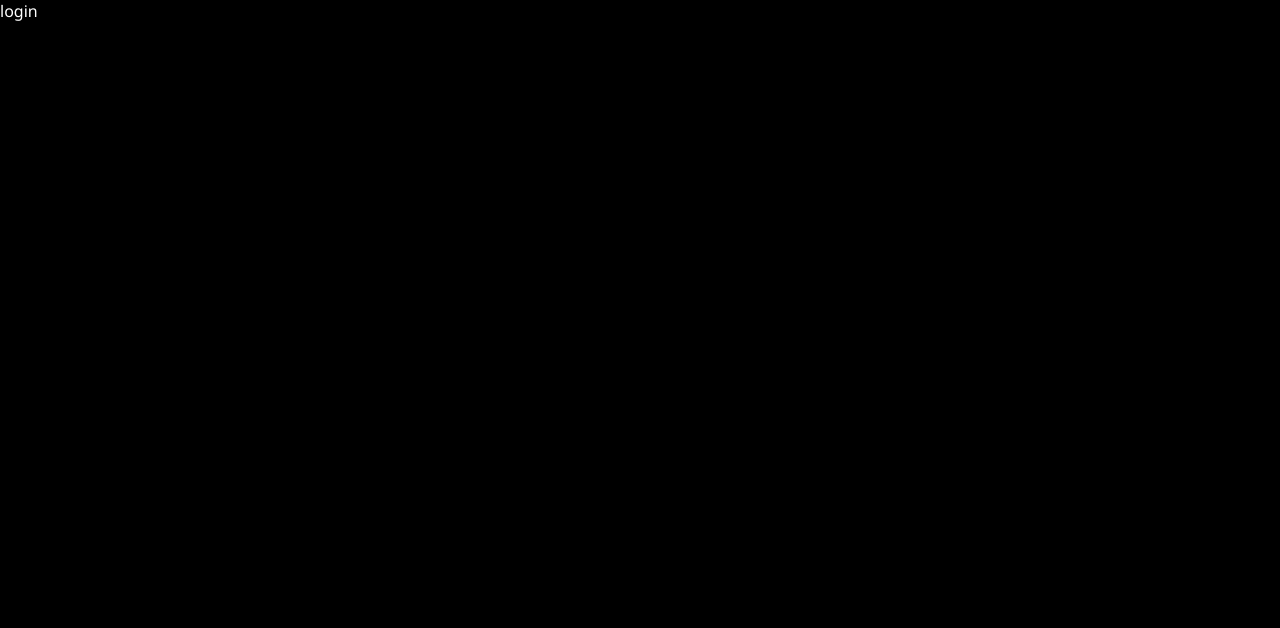
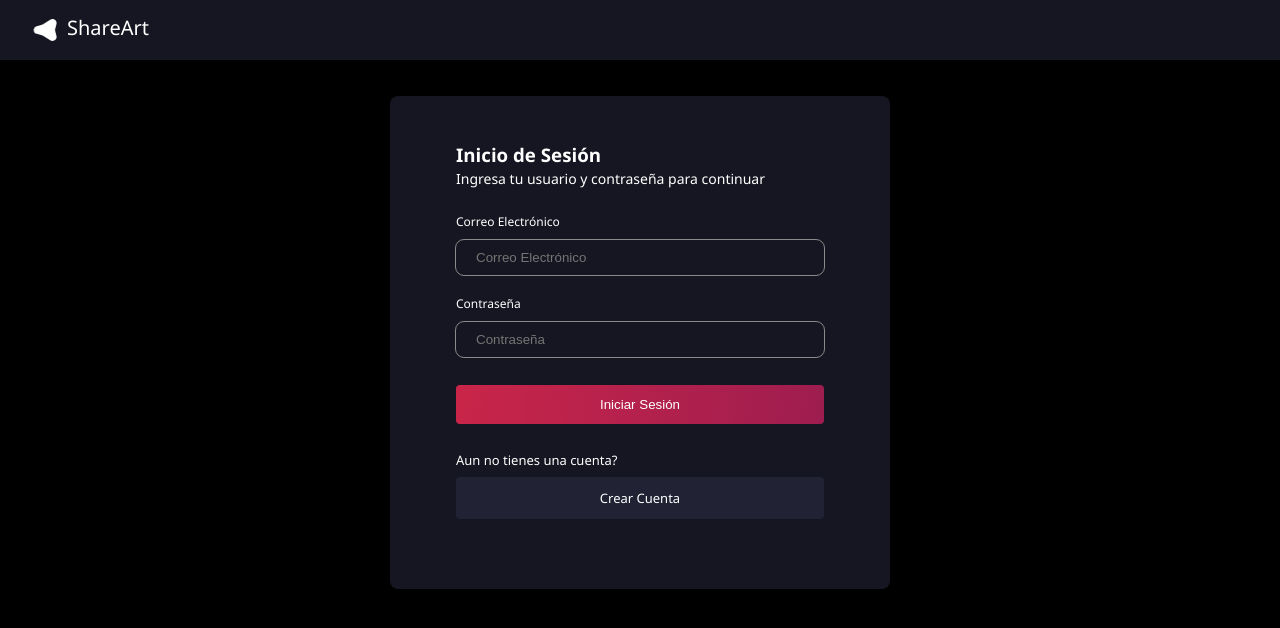
Before and after one commit to WebDev-UPQROO/Share-Art, a React (Create React App) app: page /auth/login in a window 1280 px wide. Shown: the top 628 px of the page. Built offline with nearby package versions, Linux system fonts and the light colour scheme.

Commit message:
feat (auth): Login and Register views added

```diff
--- /dev/null
+++ b/src/components/ui/AuthNavBar.jsx
@@ -0,0 +1,16 @@
+import React from 'react'
+import { Link } from 'react-router-dom';
+import { routes } from '../../routes/routes';
+
+export const AuthNavBar = () => {
+    return (
+        <div className="navbar">
+            <div className="navbar__left" >
+                <Link to={routes.login} className="btn btn-animation text-none">
+                    <img src="/assets/icons/logo.png" alt="logo" className="mr-1" />
+                    <span>ShareArt</span>
+                </Link>
+            </div>
+        </div>
+    )
+}
--- a/src/components/views/LoginView.jsx
+++ b/src/components/views/LoginView.jsx
@@ -1,9 +1,55 @@
 import React from 'react'
+import { Link } from 'react-router-dom'
+import { routes } from '../../routes/routes'
 
 export const LoginView = () => {
     return (
-        <div>
-            login
+        <div className="login">
+
+            <div className="login__container">
+                <div>
+                    <div>
+                        <h3>Inicio de Sesión</h3>
+                        <span className="text-sm">Ingresa tu usuario y contraseña para continuar</span>
+                    </div>
+                </div>
+                <div className="mt-3">
+                    <div className="form-item full">
+                        <label htmlFor="email">Correo Electrónico</label>
+                        <input
+                            id="email"
+                            type="text"
+                            placeholder="Correo Electrónico"
+                            className="form-input input"
+                        />
+                    </div>
+
+                    <div className="form-item full mb-1">
+                        <label htmlFor="password">Contraseña</label>
+                        <input
+                            id="password"
+                            type="text"
+                            placeholder="Contraseña"
+                            className="form-input input"
+                        />
+                    </div>
+
+                    <div className="mb-3">
+                        <button className="btn btn-animation btn-primary w-100 mb-3">
+                            Iniciar Sesión
+                        </button>
+
+                        <span className="text-xs d-in-block mb-1">Aun no tienes una cuenta?</span>
+
+                        <Link
+                            to={routes.register}
+                            className="btn btn-animation btn-secondary w-100 text-xs text-none">
+                            Crear Cuenta
+                        </Link>
+                    </div>
+                </div>
+            </div>
+
         </div>
     )
 }
--- a/src/components/views/RegisterView.jsx
+++ b/src/components/views/RegisterView.jsx
@@ -1,9 +1,76 @@
 import React from 'react'
+import { Link } from 'react-router-dom'
+import { routes } from '../../routes/routes'
 
 export const RegisterView = () => {
     return (
         <div>
-            register
+            <div className="login">
+
+                <div className="login__container">
+                    <div>
+                        <div>
+                            <h3>Unete a ShareArt hoy mismo</h3>
+                            <span className="text-sm">Crear una nueva cuenta</span>
+                        </div>
+                    </div>
+                    <div className="mt-3">
+                        <div className="form-item full">
+                            <label htmlFor="name">Nombre Completo</label>
+                            <input
+                                id="name"
+                                type="text"
+                                placeholder="Nombre Completo"
+                                className="form-input input"
+                            />
+                        </div>
+
+                        <div className="form-item full">
+                            <label htmlFor="username">Nombre de Usuario</label>
+                            <input
+                                id="username"
+                                type="text"
+                                placeholder="Nombre de Usuario"
+                                className="form-input input"
+                            />
+                        </div>
+
+                        <div className="form-item full">
+                            <label htmlFor="email">Correo Electrónico</label>
+                            <input
+                                id="email"
+                                type="email"
+                                placeholder="Correo Electrónico"
+                                className="form-input input"
+                            />
+                        </div>
+
+                        <div className="form-item full mb-1">
+                            <label htmlFor="password">Contraseña</label>
+                            <input
+                                id="password"
+                                type="text"
+                                placeholder="Contraseña"
+                                className="form-input input"
+                            />
+                        </div>
+
+                        <div>
+                            <button className="btn btn-animation btn-primary w-100 mb-3 text-xs text-none">
+                                Crear cuenta
+                            </button>
+
+                            <span className="text-xs d-in-block mb-1">Ya tienes una cuenta?</span>
+                            <Link
+                                to={routes.login}
+                                className="btn btn-animation btn-secondary w-100 text-xs text-none">
+                                Iniciar Sesión
+                            </Link>
+                        </div>
+                    </div>
+                </div>
+
+            </div>
         </div>
     )
 }
--- a/src/routes/AppRouter.jsx
+++ b/src/routes/AppRouter.jsx
@@ -16,6 +16,7 @@ import { PublicRoute } from './PublicRoute';
 import { ShareArtContext } from '../ShareArtContext';
 import { LoginView } from '../components/views/LoginView';
 import { RegisterView } from '../components/views/RegisterView';
+import { AuthNavBar } from '../components/ui/AuthNavBar';
 
 export const AppRouter = () => {
     const { user } = useContext(ShareArtContext);
@@ -26,11 +27,14 @@ export const AppRouter = () => {
             <div>
                 <Switch>
                     <Route path="/auth">
-                        <Switch>
-                            <Route path={routes.login} component={LoginView} />
-                            <Route path={routes.register} component={RegisterView} />
-                            <Redirect to={routes.login} />
-                        </Switch>
+                        <AuthNavBar />
+                        <div className="layout">
+                            <Switch>
+                                <Route path={routes.login} component={LoginView} />
+                                <Route path={routes.register} component={RegisterView} />
+                                <Redirect to={routes.login} />
+                            </Switch>
+                        </div>
                     </Route>
 
                     <Route path="/app">
--- a/src/styles/components/_modal.scss
+++ /dev/null
@@ -1,53 +0,0 @@
-.modal {
-  position: fixed;
-  left: 0;
-  right: 0;
-  top: 0;
-  bottom: 0;
-  background: rgba($base, 0.5);
-  z-index: 20;
-
-  display: flex;
-  justify-content: center;
-  align-items: center;
-
-  animation: fadeIn;
-  animation-duration: 0.2s;
-
-  .modal-dialog {
-    box-shadow: 0px 4px 10px 0px $base;
-    background-color: $background;
-    border-radius: $defRadius;
-    padding: $defMargin + 3rem $defMargin + 5rem;
-
-    animation: fadeInDown;
-    animation-duration: 0.2s;
-
-    &.max-width {
-      width: 100%;
-    }
-
-    &.xs {
-      max-width: 30rem;
-    }
-
-    &.md {
-      max-width: 50rem;
-    }
-
-    &.lg {
-      max-width: 80rem;
-    }
-
-    .modal-header {
-      display: flex;
-      align-items: flex-start;
-      justify-content: space-between;
-
-      .close {
-        font-size: $fontSize + 1rem;
-        margin: 0;
-      }
-    }
-  }
-}
--- a/src/styles/components/_navbar.scss
+++ b/src/styles/components/_navbar.scss
@@ -10,6 +10,7 @@
   user-select: none;
   animation: fadeIn;
   animation-duration: $animationDuration;
+  box-shadow: 0px 0px 10px 5px $base;
 
   display: flex;
   justify-content: space-between;
--- a/src/styles/styles.scss
+++ b/src/styles/styles.scss
@@ -18,7 +18,6 @@
 @import 'components/profile';
 @import 'components/cardgroup';
 @import 'components/cardcategory';
-@import 'components/modal';
 
 // Layouts
 @import 'layouts/layout';
--- a/src/styles/utilities/_utilities.scss
+++ b/src/styles/utilities/_utilities.scss
@@ -2,6 +2,9 @@
   text-decoration: none;
 }
 
+.text-xs {
+  font-size: $fontSize - 0.3rem;
+}
 .text-sm {
   font-size: $fontSize - 0.2rem;
 }
--- a/src/styles/views/_login.scss
+++ b/src/styles/views/_login.scss
@@ -0,0 +1,20 @@
+.login {
+  display: flex;
+  justify-content: center;
+
+  animation: fadeIn;
+  animation-duration: 0.3s;
+
+  .login__container {
+    background-color: $background;
+    border-radius: $defRadius;
+    padding: $defMargin;
+    width: 100%;
+    max-width: 50rem;
+
+    @media (min-width: 480px) {
+        margin-top: 2rem;
+        padding: $defMargin + 3rem $defMargin + 5rem;
+    }
+  }
+}
```
Also changed, not shown: src/components/ui/modals/LoginModal.jsx (deleted, +0 -45 lines).
